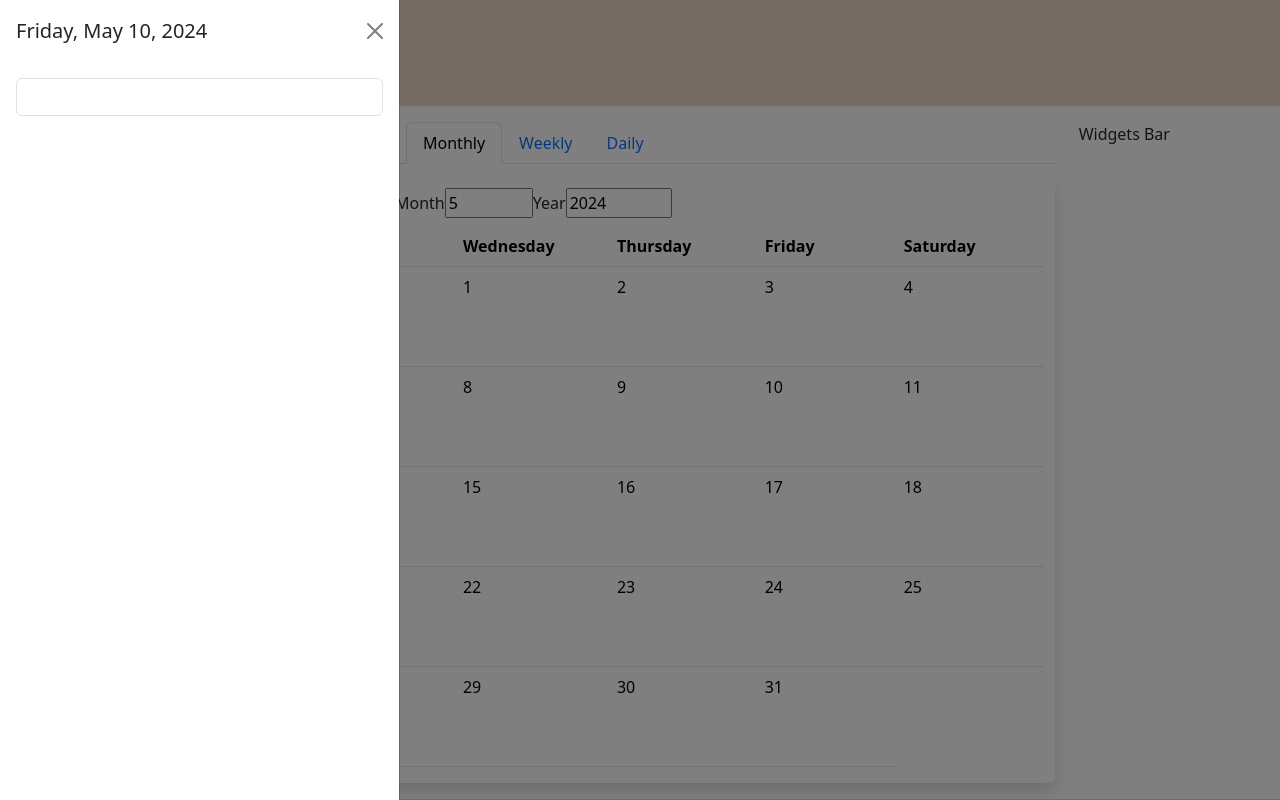
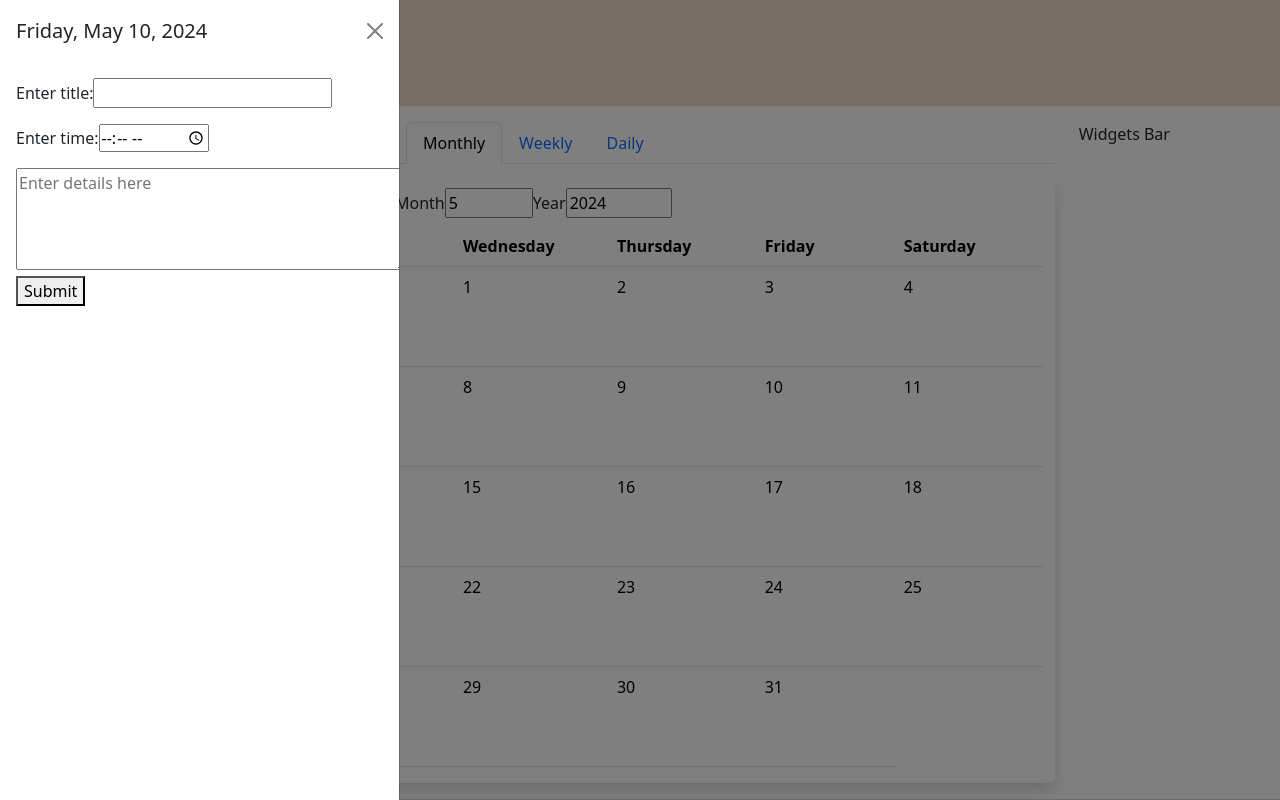
Before and after one commit to buenocap/CapyCal, a React (Vite) app: page / in a window 1280 px wide. Both pictures are taken after a click on the element "10". Shown: the top 800 px of the page. Built offline with nearby package versions, Linux system fonts and the light colour scheme.

Commit message:
Feat: form created

```diff
--- a/src/components/calendar views/monthly calendar component/DayBlock.jsx
+++ b/src/components/calendar views/monthly calendar component/DayBlock.jsx
@@ -86,11 +86,29 @@ export default function DayBlock({
           <Offcanvas.Title>{overLayTitle}</Offcanvas.Title>
         </Offcanvas.Header>
         <Offcanvas.Body>
-          <Form>
-            <Form.Group>
-              <Form.Control type="text" />
-            </Form.Group>
-          </Form>
+          <form>
+            <label className="mb-3">
+              Enter title:
+              <input
+                name="submitted-title"
+                autoCapitalize="on"
+                type="text"
+              ></input>
+            </label>
+            <label className="mb-3">
+              Enter time:
+              <input name="submitted-time" type="time"></input>
+            </label>
+            <label>
+              <textarea
+                name="event-details"
+                rows={4}
+                cols={40}
+                placeholder="Enter details here"
+              />
+            </label>
+            <button type="submit">Submit</button>
+          </form>
         </Offcanvas.Body>
       </Offcanvas>
     </>
```
